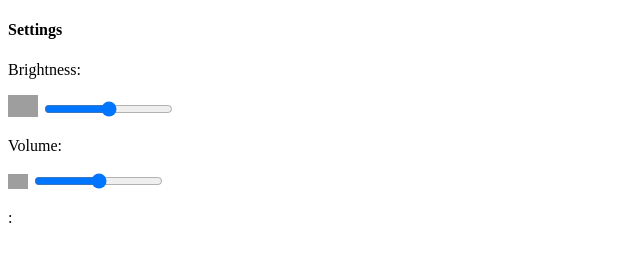
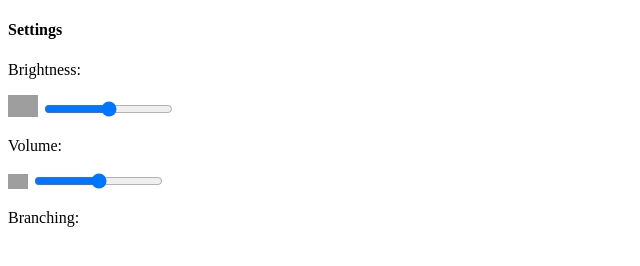
Before and after one commit to Nishitha202/Html, a plain HTML site: page Setting.html in a window 1280 px wide. Shown: the full height of the page, 0-640 px from the left. Drawn offline with Linux system fonts and the light colour scheme; grey boxes are pictures that could not be loaded.

Commit message:
Update Setting.html

```diff
--- a/Setting.html
+++ b/Setting.html
@@ -9,6 +9,6 @@
   <p>Volume:</p>
   <img src="https://upload.wikimedia.org/wikipedia/commons/thumb/2/21/Speaker_Icon.svg/2048px-Speaker_Icon.svg.png" width="20">
   <input type="range">
-    <p>:</p>
+    <p>Branching:</p>
 </body>
 </html>
```
